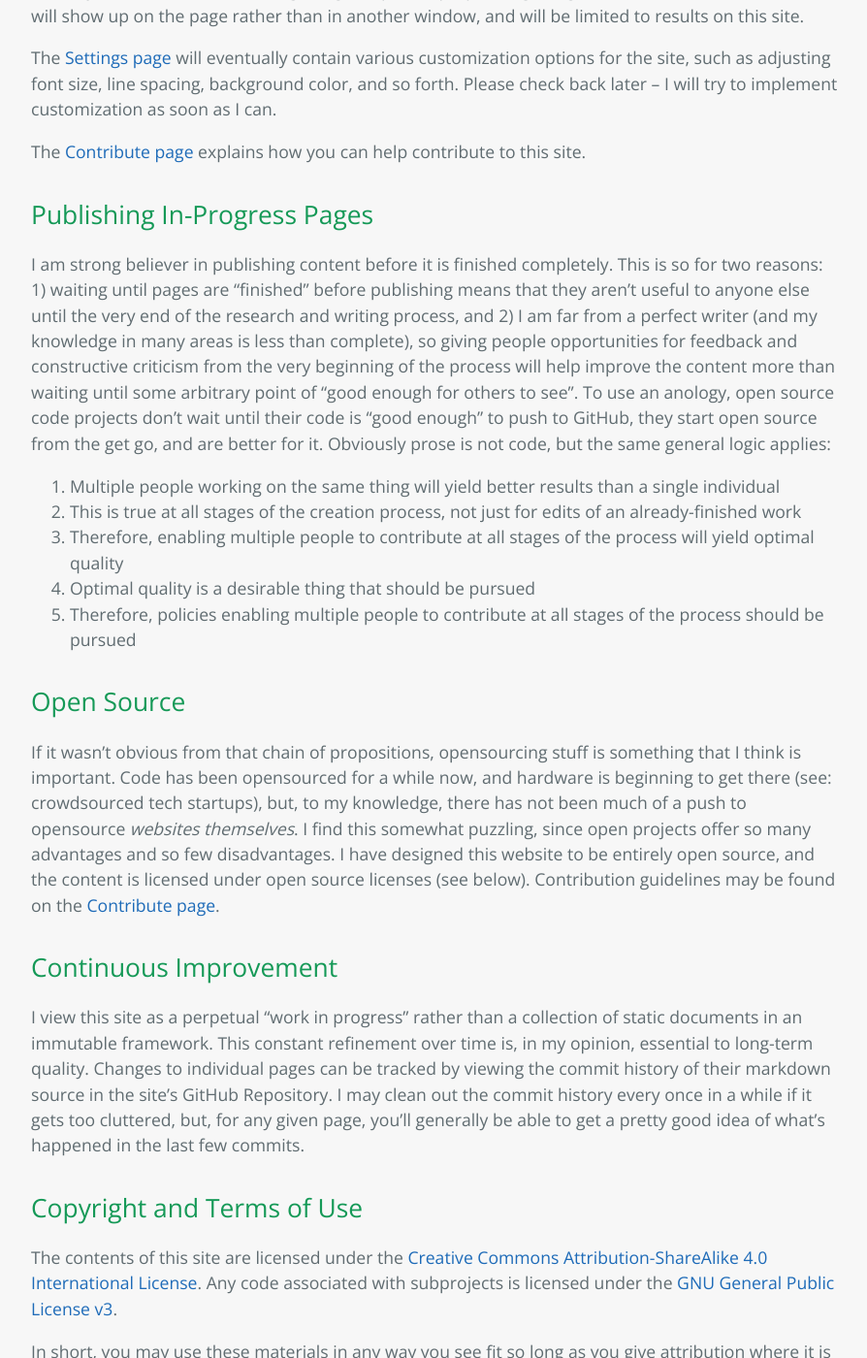
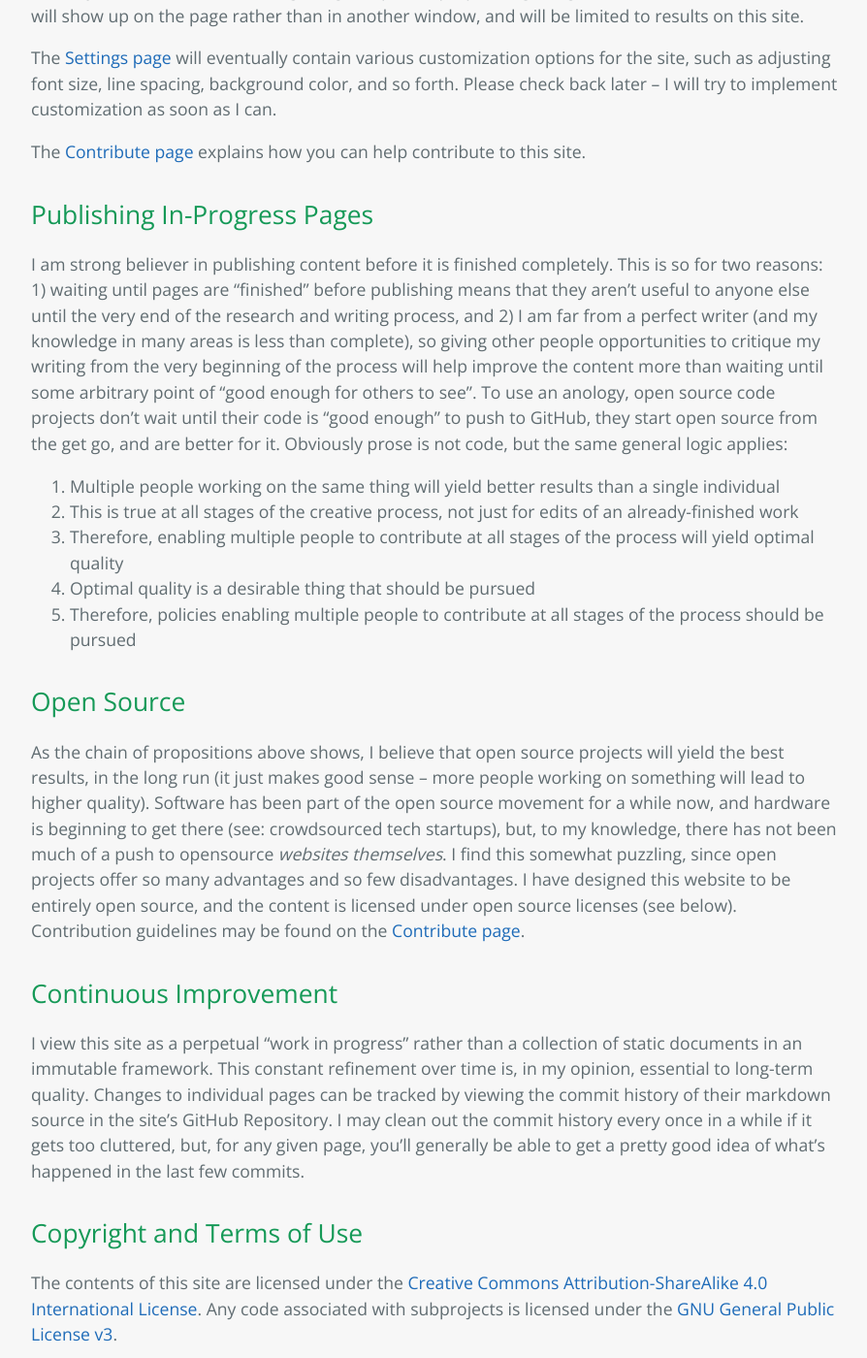
Before and after one commit to StevenTammen/StevenTammen.github.io, a Jekyll site: the page built from pages/about.md, in a window 1280 px wide and 1400 px high, scrolled down 1392 px. Shown: the whole window at 97% size, without its empty margins (192-1086 px from the left). Built offline with Jekyll 4.4.1, drawn with Linux system fonts in a browser that asks for light colours; some of the changed text lies outside the part shown.

Commit message:
Update about.md

```diff
--- a/pages/about.md
+++ b/pages/about.md
@@ -44,17 +44,17 @@ The [Contribute page](https://steventammen.com/contribution-guidelines/) explain
 
 ## Publishing In-Progress Pages
 
-I am strong believer in publishing content before it is finished completely. This is so for two reasons: 1) waiting until pages are "finished" before publishing means that they aren't useful to anyone else until the very end of the research and writing process, and 2) I am far from a perfect writer (and my knowledge in many areas is less than complete), so giving people opportunities for feedback and constructive criticism from the very beginning of the process will help improve the content more than waiting until some arbitrary point of "good enough for others to see". To use an anology, open source code projects don't wait until their code is "good enough" to push to GitHub, they start open source from the get go, and are better for it. Obviously prose is not code, but the same general logic applies:
+I am strong believer in publishing content before it is finished completely. This is so for two reasons: 1) waiting until pages are "finished" before publishing means that they aren't useful to anyone else until the very end of the research and writing process, and 2) I am far from a perfect writer (and my knowledge in many areas is less than complete), so giving other people opportunities to critique my writing from the very beginning of the process will help improve the content more than waiting until some arbitrary point of "good enough for others to see". To use an anology, open source code projects don't wait until their code is "good enough" to push to GitHub, they start open source from the get go, and are better for it. Obviously prose is not code, but the same general logic applies:
 
 1. Multiple people working on the same thing will yield better results than a single individual
-2. This is true at all stages of the creation process, not just for edits of an already-finished work
+2. This is true at all stages of the creative process, not just for edits of an already-finished work
 3. Therefore, enabling multiple people to contribute at all stages of the process will yield optimal quality
 4. Optimal quality is a desirable thing that should be pursued
 5. Therefore, policies enabling multiple people to contribute at all stages of the process should be pursued
 
 ## Open Source
 
-If it wasn't obvious from that chain of propositions, opensourcing stuff is something that I think is important. Code has been opensourced for a while now, and hardware is beginning to get there (see: crowdsourced tech startups), but, to my knowledge, there has not been much of a push to opensource *websites themselves*. I find this somewhat puzzling, since open projects offer so many advantages and so few disadvantages. I have designed this website to be entirely open source, and the content is licensed under open source licenses (see below). Contribution guidelines may be found on the [Contribute page](https://steventammen.com/contribution-guidelines/).
+As the chain of propositions above shows, I believe that open source projects will yield the best results, in the long run (it just makes good sense -- more people working on something will lead to higher quality). Software has been part of the open source movement for a while now, and hardware is beginning to get there (see: crowdsourced tech startups), but, to my knowledge, there has not been much of a push to opensource *websites themselves*. I find this somewhat puzzling, since open projects offer so many advantages and so few disadvantages. I have designed this website to be entirely open source, and the content is licensed under open source licenses (see below). Contribution guidelines may be found on the [Contribute page](https://steventammen.com/contribution-guidelines/).
 
 ## Continuous Improvement
 
```
Also changed, not shown: other parts of pages/about.md (+2 -2 lines).
